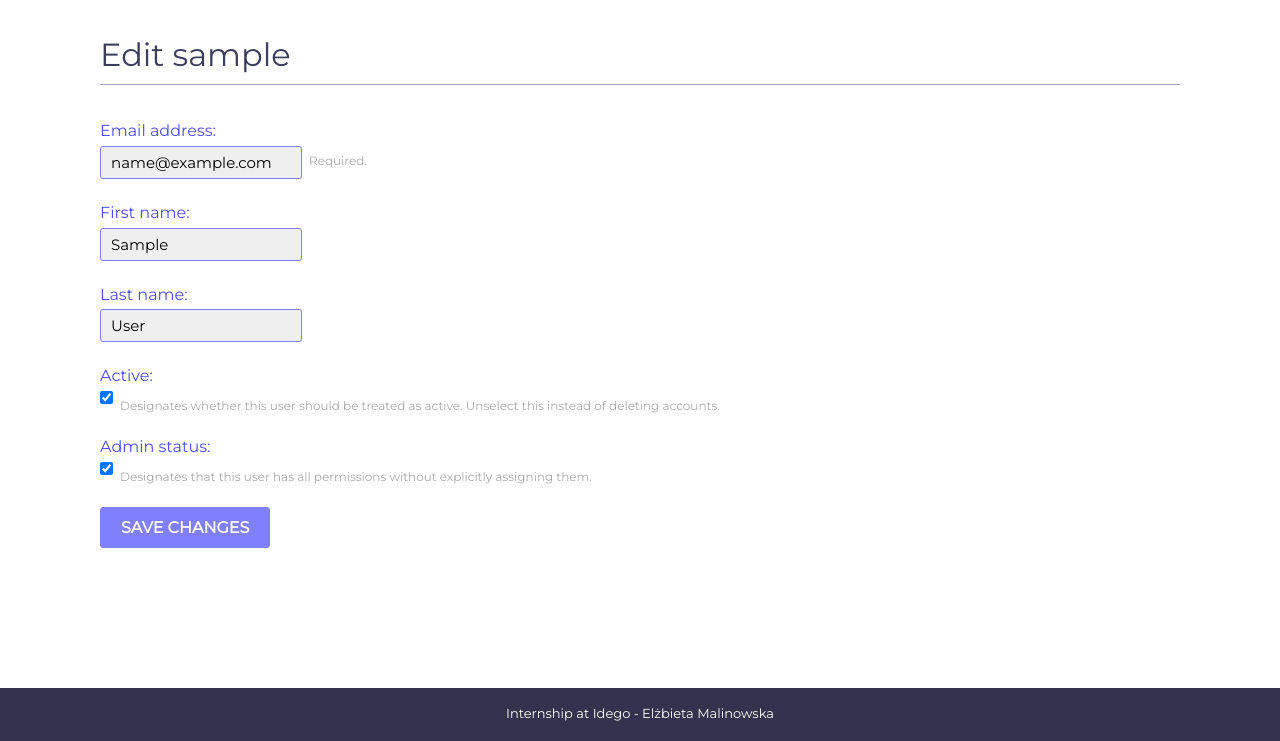
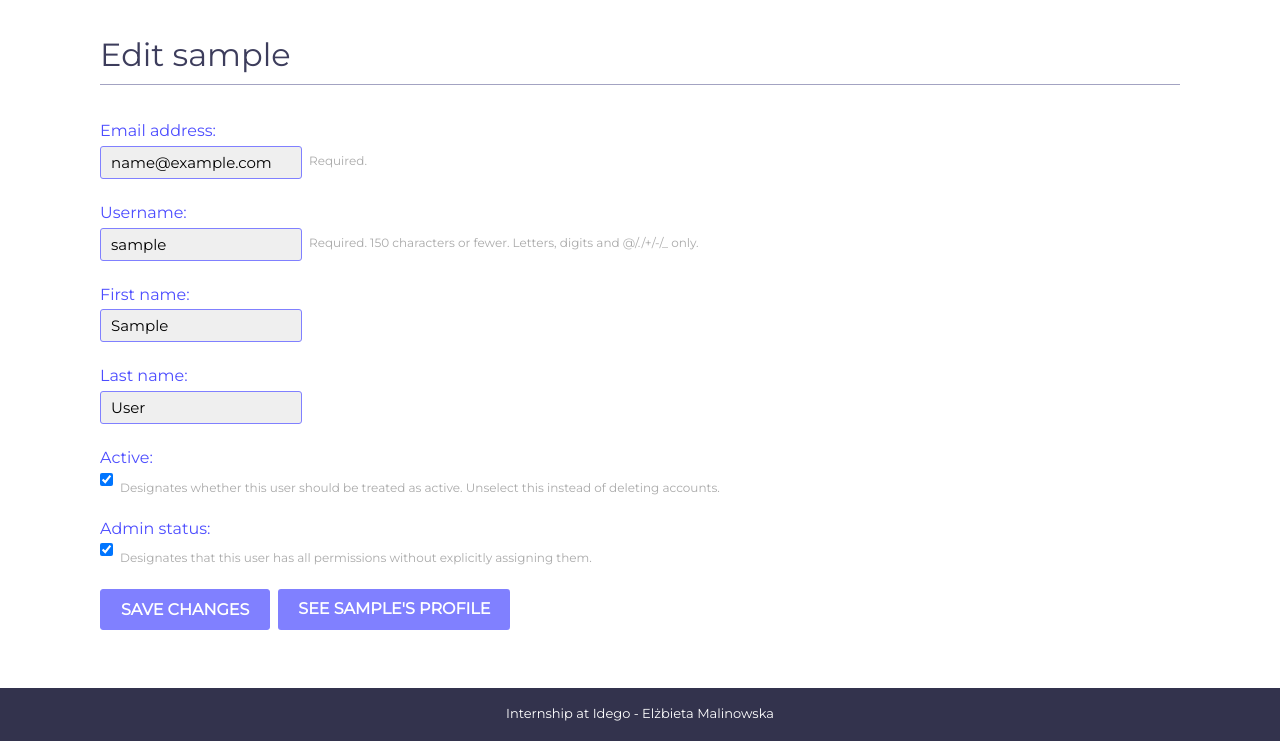
Before and after one commit to elzbietamal95/movies_app, a Django app: a page that uses accounts/templates/accounts/user_edit.html in a window 1280 px wide. Shown: the part 59-800 px from the top of the page. Run offline with Django 3.2, Linux system fonts and the light colour scheme; the visitor is signed in with stand-in values (Sample User, id 1); data comes from the database, SQL or seed files in the repository; parts of the project's set-up code (start-up, migrations or seed data) failed here and were passed over.

Commit message:
Link to user-profile in user_edit template added

```diff
--- a/accounts/forms.py
+++ b/accounts/forms.py
@@ -1,5 +1,5 @@
 from django import forms
-from django.contrib.auth.forms import AuthenticationForm, UserCreationForm, UserChangeForm
+from django.contrib.auth.forms import AuthenticationForm, UserCreationForm, UserChangeForm, ReadOnlyPasswordHashField
 from django.contrib.auth import get_user_model
 
 User = get_user_model()
@@ -24,4 +24,4 @@ class CustomUserChangeForm(UserChangeForm):
 class UserEditForm(forms.ModelForm):
     class Meta:
         model = User
-        fields = ('email', 'first_name', 'last_name', 'is_active', 'is_admin')
+        fields = ('email', 'username', 'first_name', 'last_name', 'is_active', 'is_admin')
--- a/accounts/static/css/base.css
+++ b/accounts/static/css/base.css
@@ -90,6 +90,7 @@ header a:hover {
 
 #content {
     padding: 30px 100px;
+    margin-bottom: 60px;
 }
 
 form {
@@ -136,7 +137,7 @@ button {
 }
 
 ul.errorlist li {
-    color: #ff1a1a;
+    color: #ff4d4d;
     float: left;
     font-size: 13px;
     margin-bottom: 10px;
@@ -212,8 +213,18 @@ span.float-right {
     float: right;
 }
 
+span.float-left {
+    float: left;
+    display: inline-flex;
+}
+
+span.float-left a.warning {
+    margin-bottom: 8px;
+    margin-left: 8px;
+}
+
 a.danger, form.delete-user button {
-    background: #ff8080;
+    background: #ff6666;
     font-family: 'Montserrat', sans-serif;
 }
 
@@ -247,6 +258,7 @@ ul.messages {
     margin:10px 100px;
     padding:0;
     list-style-type: none;
+    font-weight: bold;
 }
 
 ul.messages li.success,
@@ -262,6 +274,6 @@ ul.messages li.success {
 }
 
 ul.messages li.error {
-    background: #a30029;
+    background: #ff6666;
     color: #fff;
 }
--- a/accounts/templates/accounts/user_edit.html
+++ b/accounts/templates/accounts/user_edit.html
@@ -9,6 +9,9 @@
     <form action="." method="post">
         {{ user_edit_form.as_p }}
         {% csrf_token %}
-        <p><input type="submit" value="Save changes"></p>
+        <span class="float-left">
+            <input type="submit" value="Save changes">
+            <a href="{% url 'accounts:profile' user_to_edit.username %}" class="warning">SEE {{ user_to_edit.username }}'s PROFILE</a>
+        </span>
     </form>
 {% endblock %}
--- a/accounts/views.py
+++ b/accounts/views.py
@@ -100,7 +100,7 @@ def user_edit_view(request, username):
             user_edit_form.save()
             messages.success(request, 'User was successfully updated!')
         else:
-            messages.error(request, 'Please correct the error below.')
+            messages.error(request, 'Please correct the error below!')
     else:
         user_edit_form = UserEditForm(instance=user_to_edit)
     return render(request, 'accounts/user_edit.html', context={'user_edit_form': user_edit_form,
```
